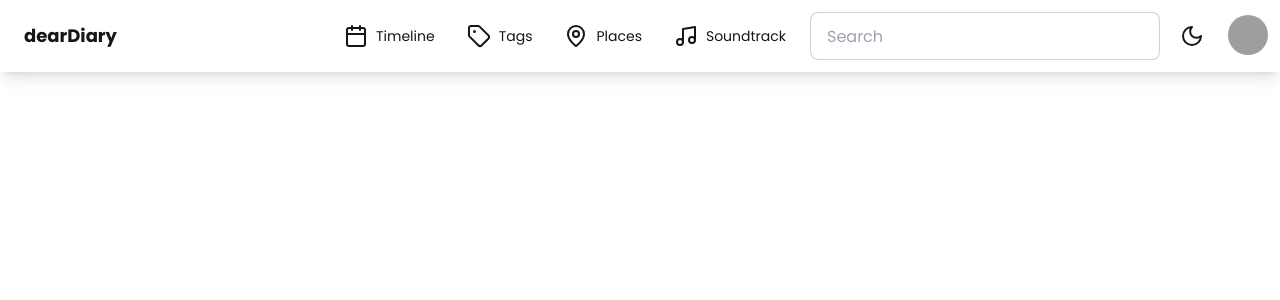
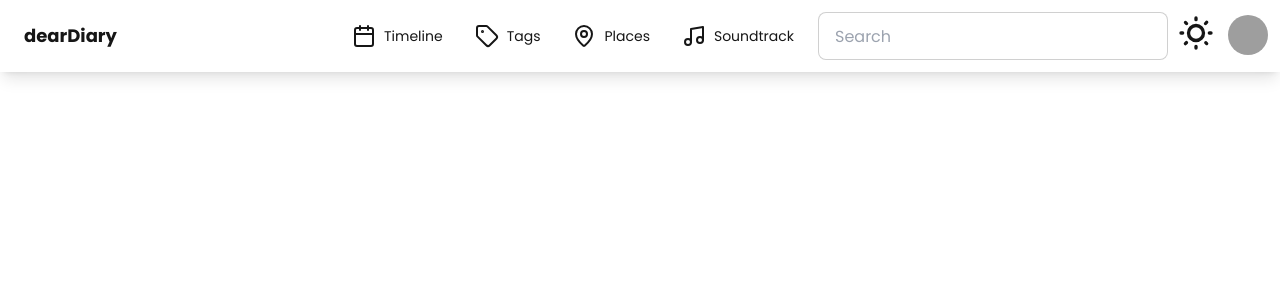
Before and after one commit to parvinrao079/personal-diary, a React (Vite) app: page / in a window 1280 px wide. Shown: the top 300 px of the page. Built offline with nearby package versions, Linux system fonts and the light colour scheme; grey boxes are pictures that could not be loaded.

Commit message:
Theme Switcher now works

```diff
--- a/src/App.jsx
+++ b/src/App.jsx
@@ -78,12 +78,30 @@
                 className="input input-bordered w-24 md:w-auto"
               />
             </div>
-            <button
-              className="btn btn-ghost btn-circle"
-              onClick={toggleTheme}
-            >
-              {theme === 'light' ? <Moon /> : <Sun />}
-            </button>
+            <div>
+              <label className="swap swap-rotate">
+                {/* this hidden checkbox controls the state */}
+                <input type="checkbox" className="theme-controller" value="light" />
+
+                {/* sun icon */}
+                <svg
+                  className="swap-off h-10 w-10 fill-current"
+                  xmlns="http://www.w3.org/2000/svg"
+                  viewBox="0 0 24 24">
+                  <path
+                    d="M5.64,17l-.71.71a1,1,0,0,0,0,1.41,1,1,0,0,0,1.41,0l.71-.71A1,1,0,0,0,5.64,17ZM5,12a1,1,0,0,0-1-1H3a1,1,0,0,0,0,2H4A1,1,0,0,0,5,12Zm7-7a1,1,0,0,0,1-1V3a1,1,0,0,0-2,0V4A1,1,0,0,0,12,5ZM5.64,7.05a1,1,0,0,0,.7.29,1,1,0,0,0,.71-.29,1,1,0,0,0,0-1.41l-.71-.71A1,1,0,0,0,4.93,6.34Zm12,.29a1,1,0,0,0,.7-.29l.71-.71a1,1,0,1,0-1.41-1.41L17,5.64a1,1,0,0,0,0,1.41A1,1,0,0,0,17.66,7.34ZM21,11H20a1,1,0,0,0,0,2h1a1,1,0,0,0,0-2Zm-9,8a1,1,0,0,0-1,1v1a1,1,0,0,0,2,0V20A1,1,0,0,0,12,19ZM18.36,17A1,1,0,0,0,17,18.36l.71.71a1,1,0,0,0,1.41,0,1,1,0,0,0,0-1.41ZM12,6.5A5.5,5.5,0,1,0,17.5,12,5.51,5.51,0,0,0,12,6.5Zm0,9A3.5,3.5,0,1,1,15.5,12,3.5,3.5,0,0,1,12,15.5Z" />
+                </svg>
+
+                {/* moon icon */}
+                <svg
+                  className="swap-on h-10 w-10 fill-current"
+                  xmlns="http://www.w3.org/2000/svg"
+                  viewBox="0 0 24 24">
+                  <path
+                    d="M21.64,13a1,1,0,0,0-1.05-.14,8.05,8.05,0,0,1-3.37.73A8.15,8.15,0,0,1,9.08,5.49a8.59,8.59,0,0,1,.25-2A1,1,0,0,0,8,2.36,10.14,10.14,0,1,0,22,14.05,1,1,0,0,0,21.64,13Zm-9.5,6.69A8.14,8.14,0,0,1,7.08,5.22v.27A10.15,10.15,0,0,0,17.22,15.63a9.79,9.79,0,0,0,2.1-.22A8.11,8.11,0,0,1,12.14,19.73Z" />
+                </svg>
+              </label>
+            </div>
             <div className="dropdown dropdown-end">
               <label
                 tabIndex={0}
```
